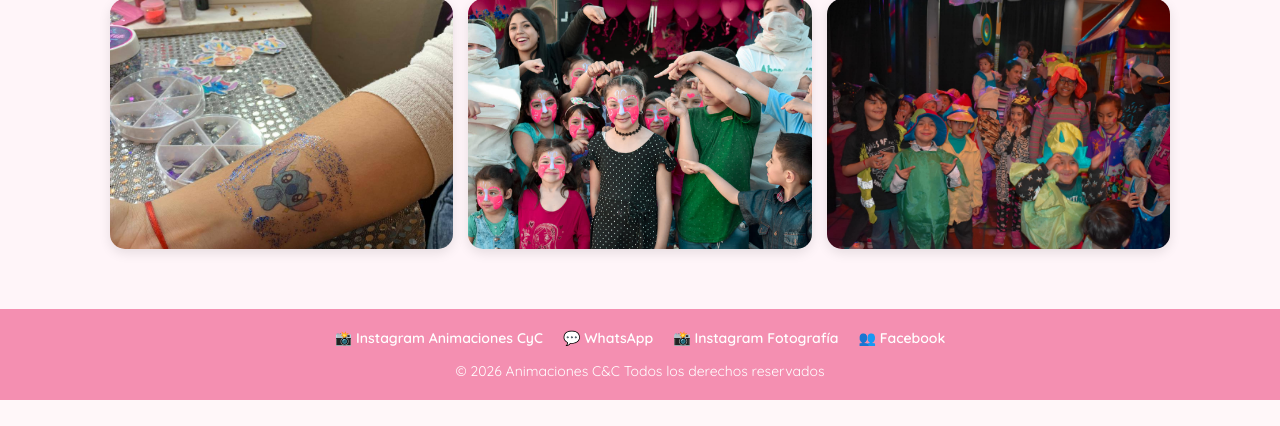
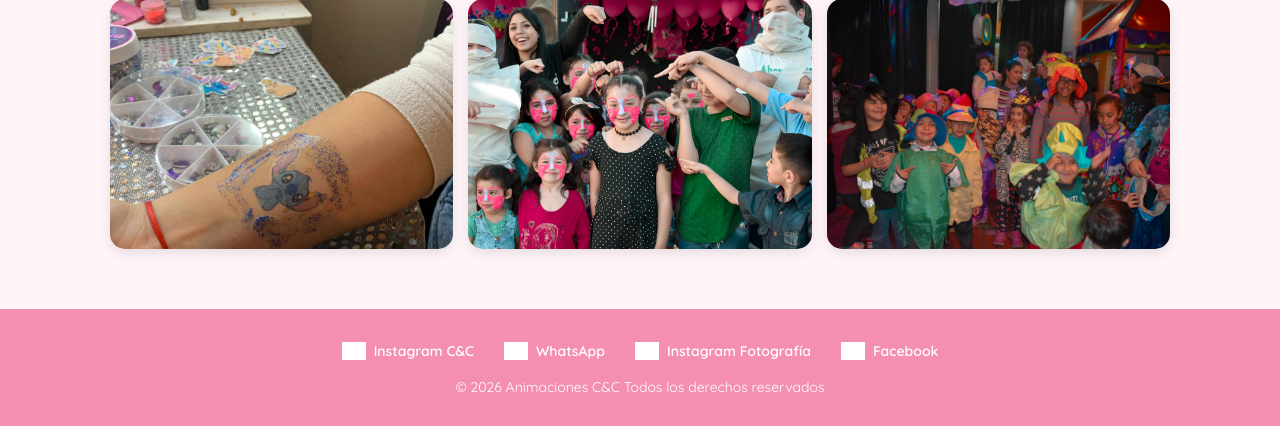
Before and after one commit to dylangig/Animaciones-C-C, a Flask app: page / in a window 1280 px wide. Shown: the part 2116-2542 px from the top of the page. Before the commit the page ends 2516 px from the top, so only its background shows below. Run offline with Flask 3, Linux system fonts and the light colour scheme; grey boxes are pictures that could not be loaded.

Commit message:
Reemplazo de logos por los originales

```diff
--- a/templates/base.html
+++ b/templates/base.html
@@ -2,6 +2,7 @@
 <html>
 <head>
     <title>Animaciones C&C</title>
+    <link rel="icon" type="image/png" href="{{ url_for('static', filename='imagenes/Logo.png') }}">
     <link href="https://fonts.googleapis.com/css2?family=Quicksand:wght@400;600;700&display=swap" rel="stylesheet">
     <style>
         * {
@@ -66,16 +67,16 @@
         }
         footer {
             text-align: center;
-            padding: 20px;
+            padding: 30px 20px;
             background-color: #f48fb1;
             color: white;
             margin-top: 60px;
             font-size: 14px;
         }
-        .footer-redes {
+                .footer-redes {
             display: flex;
             justify-content: center;
-            gap: 20px;
+            gap: 30px;
             margin-bottom: 15px;
             flex-wrap: wrap;
         }
@@ -84,9 +85,19 @@
             text-decoration: none;
             font-weight: 600;
             font-size: 14px;
+            display: flex;
+            align-items: center;
+            gap: 8px;
+            background: none;
             padding: 0;
-            background: none;
             margin: 0;
+        }
+        .footer-redes a img {
+            width: 24px;
+            height: 24px;
+            border-radius: 0;
+            object-fit: contain;
+            filter: brightness(0) invert(1);
         }
         .footer-redes a:hover {
             text-decoration: underline;
@@ -110,12 +121,24 @@
 
     <footer>
     <div class="footer-redes">
-        <a href="https://instagram.com/animacionescyc" target="_blank">📸 Instagram Animaciones CyC</a>
-        <a href="https://wa.me/549TUNUMERO" target="_blank">💬 WhatsApp</a>
-        <a href="https://instagram.com/melinadiazfotografia" target="_blank">📸 Instagram Fotografía</a>
-        <a href="https://facebook.com/TUPAGINA" target="_blank">👥 Facebook</a>
+        <a href="https://instagram.com/animacionescyc" target="_blank">
+            <img src="https://cdn-icons-png.flaticon.com/512/2111/2111463.png" alt="Instagram" />
+            Instagram C&C
+        </a>
+        <a href="https://wa.me/5491125539044" target="_blank">
+            <img src="https://cdn-icons-png.flaticon.com/512/733/733585.png" alt="WhatsApp" />
+            WhatsApp
+        </a>
+        <a href="https://instagram.com/melinadiazfotografia" target="_blank">
+            <img src="https://cdn-icons-png.flaticon.com/512/2111/2111463.png" alt="Instagram" />
+            Instagram Fotografía
+        </a>
+        <a href="https://facebook.com/animaciones.cecilia" target="_blank">
+            <img src="https://cdn-icons-png.flaticon.com/512/733/733547.png" alt="Facebook" />
+            Facebook
+        </a>
     </div>
     <p>© 2026 Animaciones C&C Todos los derechos reservados</p>
-</footer>
+    </footer>
 </body>
 </html>
```
